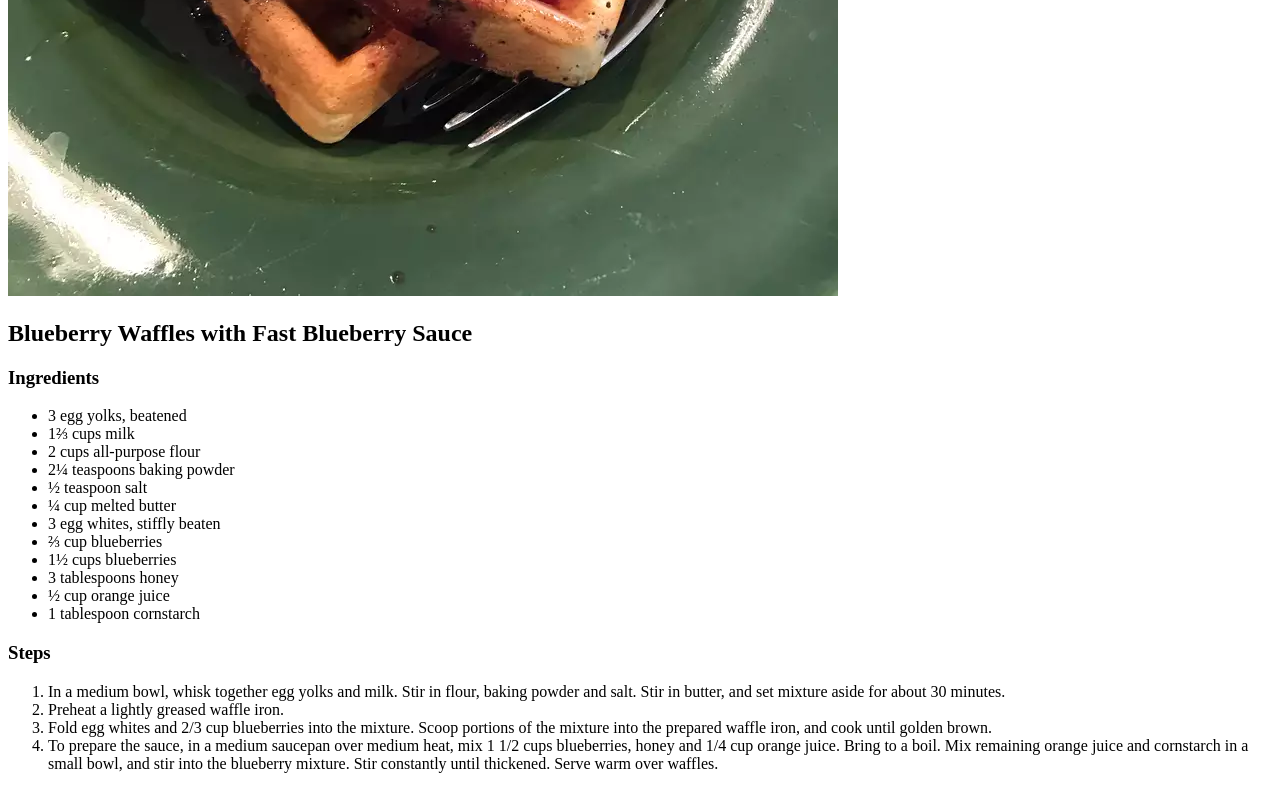
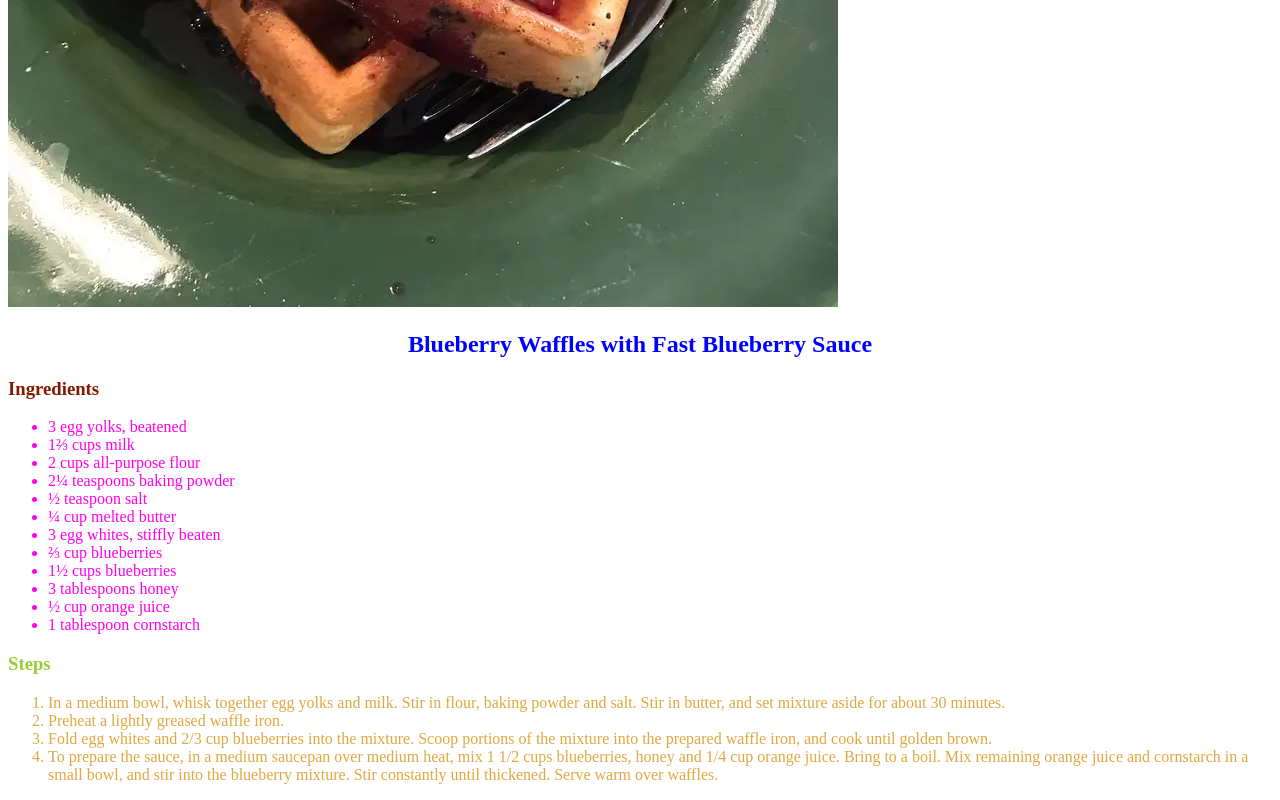
Before and after one commit to Haydenchung03/odin-recipes, a plain HTML site: page recipes/waffles.html in a window 1280 px wide. Shown: the part 648-1448 px from the top of the page. Drawn offline with Linux system fonts and the light colour scheme.

Commit message:
Colour changes

```diff
--- a/recipes/waffles.html
+++ b/recipes/waffles.html
@@ -9,16 +9,16 @@
 </head>
 <body>
     <h1 class = "title">Blueberry Waffles</h1>
-    <a href = "../index.html">Main</a>
+    <button class = "btnoptions"><a href = "../index.html">Main</a></button>
     <!--Space-->
     <p></p>
     <img src = "../images/waffles.jpeg" alt = "Blueberyy Waffles">
 
-    <h2>Blueberry Waffles with Fast Blueberry Sauce</h2>
+    <h2 class = "ftitle">Blueberry Waffles with Fast Blueberry Sauce</h2>
 
-    <h3>Ingredients</h3>
+    <h3 class = "ustitle">Ingredients</h3>
 
-    <ul>
+    <ul class = "ullist">
         <li>3 egg yolks, beatened</li>
         <li>1⅔ cups milk</li>
         <li>2 cups all-purpose flour</li>
@@ -32,8 +32,8 @@
         <li>½ cup orange juice</li>
         <li>1 tablespoon cornstarch</li>
     </ul>
-    <h3>Steps</h3>
-    <ol>
+    <h3 class = "ostitle">Steps</h3>
+    <ol class = "ollist">
        <li>In a medium bowl, whisk together egg yolks and milk. Stir in flour, baking powder and salt. Stir in butter, and set mixture aside for about 30 minutes.</li>
        <li>Preheat a lightly greased waffle iron.</li>
        <li>Fold egg whites and 2/3 cup blueberries into the mixture. Scoop portions of the mixture into the prepared waffle iron, and cook until golden brown.</li>
--- a/style.css
+++ b/style.css
@@ -3,9 +3,29 @@
     color: red;
 }
 
-
-
-.btnopptions {
+.btnoptions {
     background-color: whitesmoke;
     font-size: 20px
 }
+
+.ftitle {
+    color: blue;
+    text-align: center;
+}
+
+.ustitle {
+    color: rgb(128, 26, 0);
+
+}
+
+.ostitle {
+    color: yellowgreen;
+}
+
+.ullist {
+    color: rgb(255, 0, 234);
+}
+
+.ollist {
+    color: rgb(224, 168, 64);
+}
```
Also changed, not shown: index.html (+3 -3 lines).
